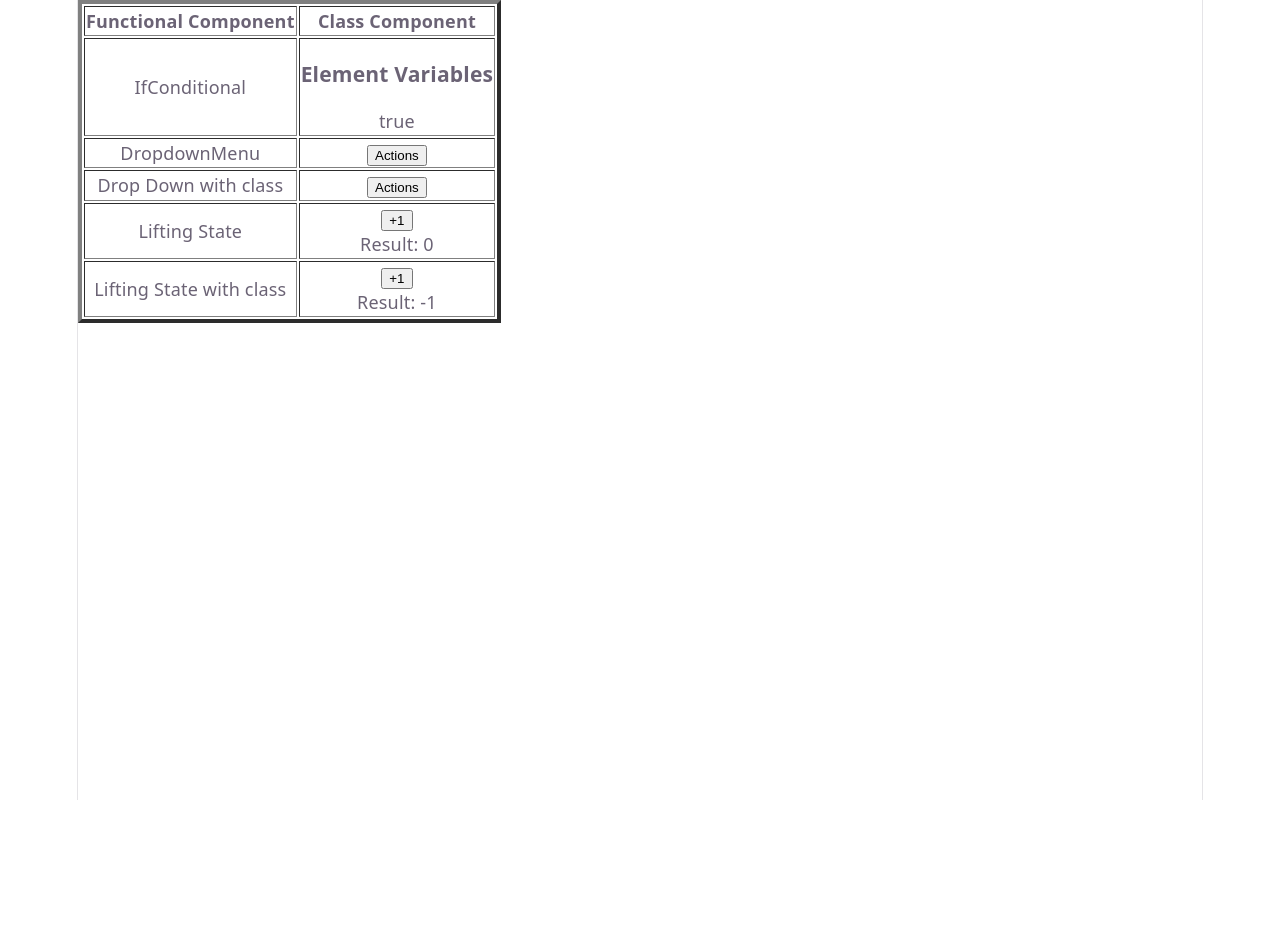
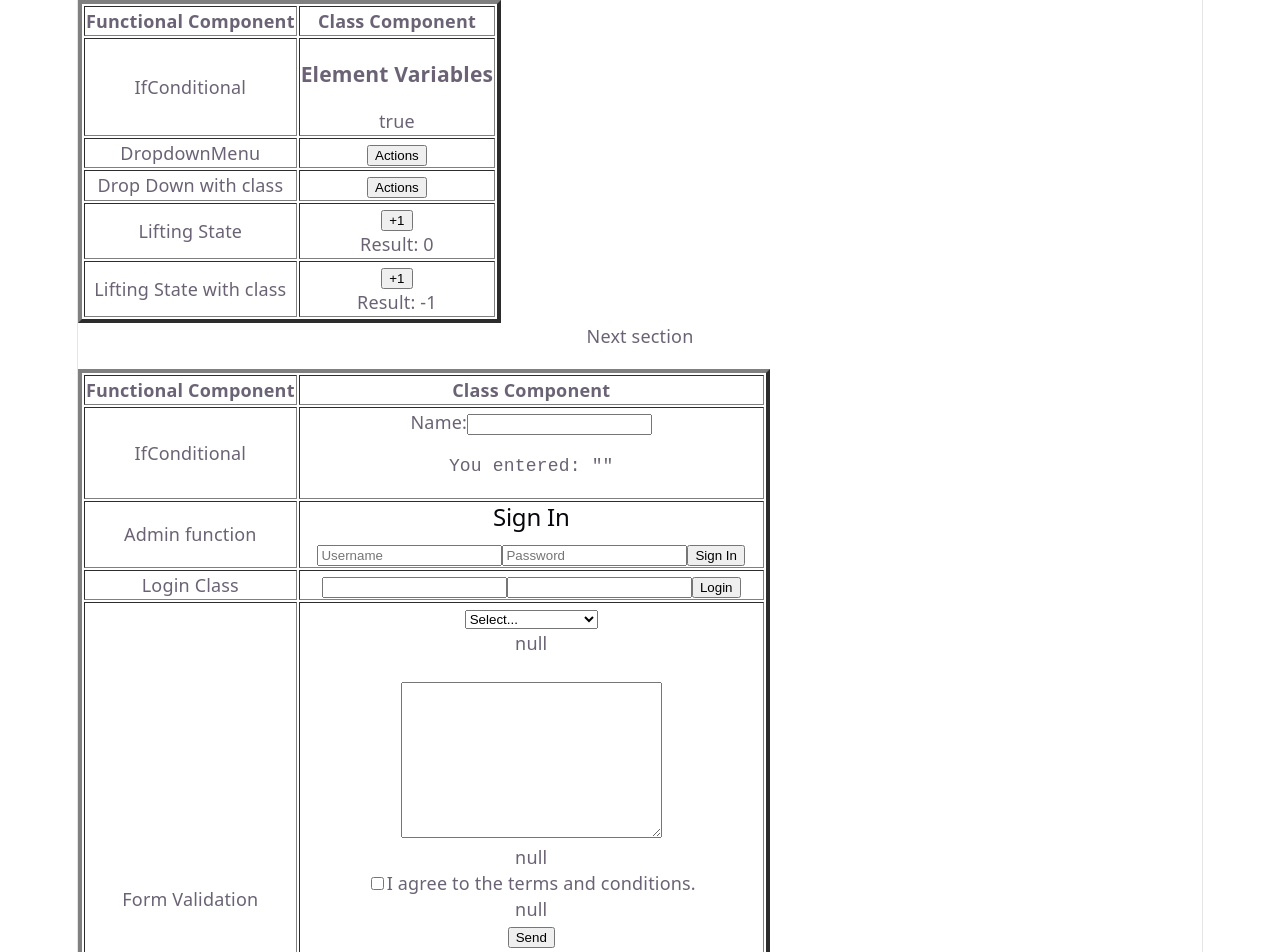
Before and after one commit to dtbwije/TypeScript, a React (Vite) app in the folder ReactTutorial_3/conditionals/: page / in a window 1280 px wide. Shown: the top 952 px of the page. Before the commit the page ends 800 px from the top, so only its background shows below. Built offline with nearby package versions, Linux system fonts and the light colour scheme.

Commit message:
Completed controlled forms.

```diff
--- a/ReactTutorial_3/conditionals/src/App.tsx
+++ b/ReactTutorial_3/conditionals/src/App.tsx
@@ -5,14 +5,22 @@ import IfConditional from './Components/IfConditional'
 import LiftingState from './Components/LiftingState'
 import LiftingStateClass from './Components/LiftingStateClass'
 
+import ExampleForm from './HooksAndForms/Forms'
+import SigninForm from './HooksAndForms/Admin'
+import LoginForm from './HooksAndForms/AdminClass'
+import ValidatedForm from './HooksAndForms/Validation'
+
 function App() {
   return (
     <div className="App">
       <table border={4}>
+        <thead>
         <tr>
           <th>Functional Component</th>
           <th>Class Component</th>
         </tr>
+        </thead>
+        <tbody>
         <tr>
           <td>IfConditional </td>
           <td><IfConditional /></td>
@@ -33,8 +41,44 @@ function App() {
           <td>Lifting State with class</td>
           <td><LiftingStateClass /></td>
         </tr>
+        </tbody>
       </table>
+      <div>
+        <p>
+          Next section
+        </p>
+      </div>
+      <div>
+        <table border={4} style={{ marginTop: '20px' }}>
+          <thead>
+            <tr>
+              <th>Functional Component</th>
+              <th>Class Component</th>
+            </tr>
+          </thead>
+          <tbody>
+            <tr>
+              <td>IfConditional </td>
+              <td><ExampleForm /></td>
+            </tr>
+            <tr>
+              <td>Admin function</td>
+              <td><SigninForm /></td>
+            </tr>
+            <tr>
+              <td>Login Class</td>
+              <td><LoginForm /></td>
+            </tr>
+            <tr>
+              <td>Form Validation</td>
+              <td><ValidatedForm /></td>
+            </tr>
+          </tbody>
+        </table>
+      </div>
     </div>
+
+
   )
 }
 
--- /dev/null
+++ b/ReactTutorial_3/conditionals/src/HooksAndForms/Admin.tsx
@@ -0,0 +1,24 @@
+import { useState } from "react";
+
+function SigninForm() {
+    const [userName,setUserName] = useState('');
+    const [password,setPassword] = useState('');
+
+    const handleSubmit = (event) => {
+        event.preventDefault();
+        console.log(`Username: ${userName}, Password: ${password}`);
+    }
+
+  return (
+    <div>
+      <h2>Sign In</h2>
+      <form onSubmit={handleSubmit}>
+        <input type="text" placeholder="Username" value={userName} onChange={(event) => setUserName(event.target.value)} />
+        <input type="password" placeholder="Password" value={password} onChange={(event) => setPassword(event.target.value)} />
+        <button type="submit">Sign In</button>
+      </form>
+    </div>
+  );
+}
+
+export default SigninForm;
--- /dev/null
+++ b/ReactTutorial_3/conditionals/src/HooksAndForms/AdminClass.tsx
@@ -0,0 +1,42 @@
+import React from 'react';
+
+class LoginForm extends React.Component {
+    state = {
+        username: '',
+        password: '',
+    };
+
+    handleChange = (event: React.ChangeEvent<HTMLInputElement>) => {
+        event.preventDefault();
+        const { name, value } = event.target;
+        this.setState({ [name]: value });
+    }
+
+    handleSubmit = (event : React.FormEvent<HTMLFormElement>) => {
+        event.preventDefault();
+        const { username, password } = this.state;
+        console.log(`Username: ${username}, Password: ${password
+    }`);    }
+
+    render() {
+        return (
+            <form onSubmit={this.handleSubmit}>
+                <input
+                    type="text"
+                    name="username"
+                    value={this.state.username}
+                    onChange={this.handleChange}
+                />
+                <input
+                    type="password"
+                    name="password"
+                    value={this.state.password}
+                    onChange={this.handleChange}
+                />
+                <button type="submit">Login</button>
+            </form>
+        );
+    }
+}
+
+export default LoginForm;
--- a/ReactTutorial_3/conditionals/src/HooksAndForms/Forms.tsx
+++ b/ReactTutorial_3/conditionals/src/HooksAndForms/Forms.tsx
@@ -5,5 +5,18 @@ function ExampleForm() {
     const [value, setValue] = React.useState("");
 
     const handleChange = (event) => {
-        setValue(event.target.value);
-    };
+        setValue(event.target.value.toUpperCase());
+    }
+
+    return (
+        <form>
+            <label>
+                Name:
+                <input type="text" value={value} onChange={handleChange} />
+            </label>
+            <pre>You entered: {JSON.stringify(value)}</pre>
+        </form>
+    );
+}
+
+export default ExampleForm;
--- /dev/null
+++ b/ReactTutorial_3/conditionals/src/HooksAndForms/Validation.tsx
@@ -0,0 +1,125 @@
+import React from 'react';
+import { jsx as _jsx } from "react/jsx-runtime";
+
+class ValidatedForm extends React.Component {
+     state = {
+        department: '',
+        message: '',
+        agreedToTerms: false,
+        departmentValidatedMessage: 'null',
+        messageValidatedMessage: 'null',
+        agreedToTermdsValidationMessage: 'null',
+     };
+
+    handleChange = (
+        event: React.ChangeEvent<
+            HTMLInputElement | HTMLTextAreaElement | HTMLSelectElement
+        >
+    ) => {
+        const { name, value, type, checked } = event.target;
+        const newValue = type === 'checkbox' ? checked : value;
+        this.setState({ [name]: newValue });
+    }
+
+    handleBlur = (
+        event: React.FocusEvent<
+            HTMLInputElement | HTMLTextAreaElement | HTMLSelectElement
+        >
+    ) => {
+        this.validate();
+        console.log(event);
+    }
+
+    handleSubmit = (event: React.FormEvent<HTMLFormElement>) => {
+        event.preventDefault();
+        if (!this.isValid()) {
+            return;
+        }
+        console.log(this.state);
+    };
+
+    isValid = () => {
+        const {
+            departmentValidatedMessage,
+            messageValidatedMessage,
+            agreedToTermdsValidationMessage,
+        } = this.state;
+        return (
+            departmentValidatedMessage === null &&
+            messageValidatedMessage === null &&
+            agreedToTermdsValidationMessage === null
+        );
+    };
+
+    validate() {
+        const { department, message, agreedToTerms } = this.state;
+        this.setState({
+        departmentValidatedMessage: null,
+        messageValidatedMessage: null,
+        agreedToTermdsValidationMessage: null,
+        });
+        if (!department) {
+        this.setState({ departmentValidatedMessage: 'Department is required.' });
+        }
+        if (!message) {
+        this.setState({ messageValidatedMessage: 'A message is required.' });
+        }
+        if (agreedToTerms === false) {
+        this.setState({
+            agreedToTermdsValidationMessage:
+            'You must agree to the terms and conditions.',
+        });
+        }
+    }
+
+    render() {
+        return (
+        <form onSubmit={this.handleSubmit}>
+            <select
+                name="department"
+                value={this.state.department}
+                onChange={this.handleChange}
+                onBlur={this.handleBlur}
+            >
+            <option value="">Select...</option>
+            <option value="hr">Human Resources</option>
+            <option value="pr">Public Relations</option>
+            <option value="support">Support</option>
+            </select>
+            <br />
+            {this.state.departmentValidatedMessage && (
+            <p className="alert">{this.state.departmentValidatedMessage}</p>
+            )}
+            <br />
+            <textarea
+                name="message"
+                value={this.state.message}
+                onChange={this.handleChange}
+                onBlur={this.handleBlur}
+                cols={30}
+                rows={10}
+            />
+            <br />
+            {this.state.messageValidatedMessage && (
+            <p className="alert">{this.state.messageValidatedMessage}</p>
+            )}
+            <input
+                type="checkbox"
+                name="agreedToTerms"
+                checked={this.state.agreedToTerms}
+                onChange={this.handleChange}
+                onBlur={this.handleBlur}
+            />
+            I agree to the terms and conditions.
+            <br />
+            {this.state.agreedToTermdsValidationMessage && (
+            <p className="alert">{this.state.agreedToTermdsValidationMessage}</p>
+            )}
+            <button>Send</button>
+            <pre>{JSON.stringify(this.state, null, ' ')}</pre>
+        </form>
+        );
+    }
+}
+
+export default ValidatedForm;
```
